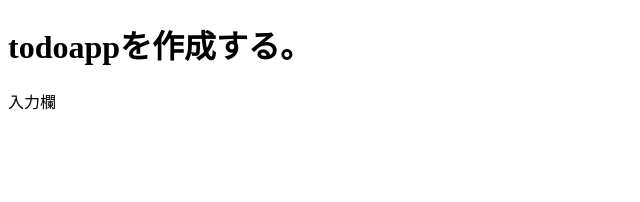
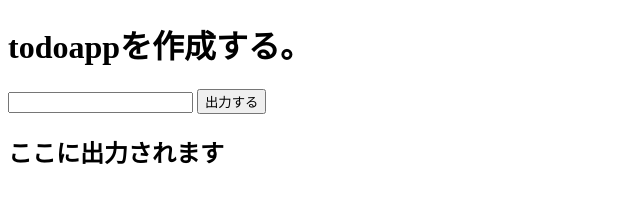
Before and after one commit to tomo2/todoapp, a plain HTML site: page index.html in a window 1280 px wide. Shown: the whole page, without its empty margins (0-640 px from the left). Drawn offline with Linux system fonts and the light colour scheme.

Commit message:
入力欄を作成

```diff
--- a/index.html
+++ b/index.html
@@ -5,11 +5,19 @@
     <meta http-equiv="X-UA-Compatible" content="IE=edge">
     <meta name="viewport" content="width=device-width, initial-scale=1.0">
     <title>todoapp</title>
+    <link rel="stylesheet" href="styles.css">
 </head>
 <body>
     <h1>todoappを作成する。</h1>
 
 
-    <buttom>入力欄</buttom>
+    <input class="text" type="text">
+    <button class="btn" type="button">出力する</button>
+
+    <form action="">
+        <h2>ここに出力されます</h2>
+        <ul></ul>
+
+    </form>
 </body>
 </html>
```
